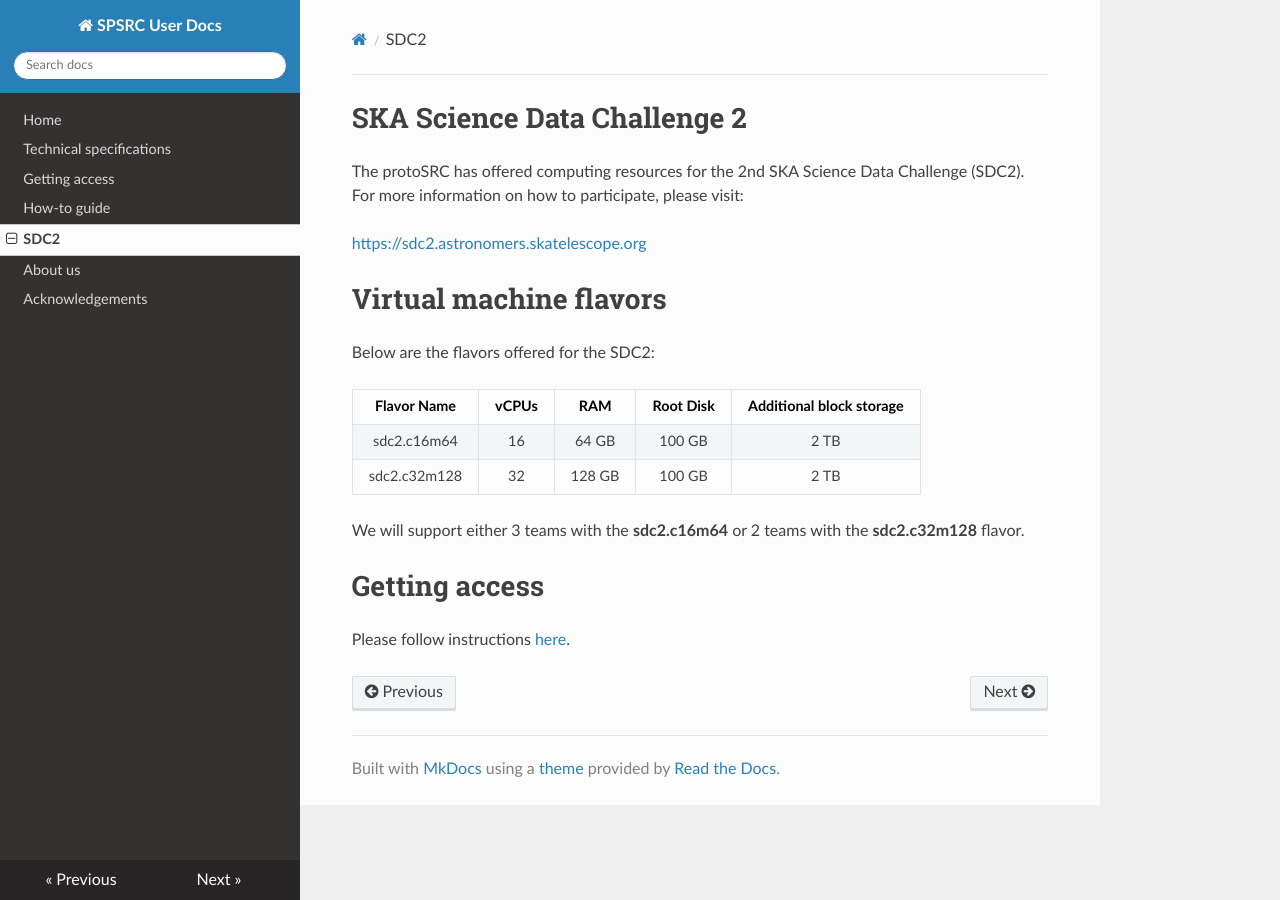
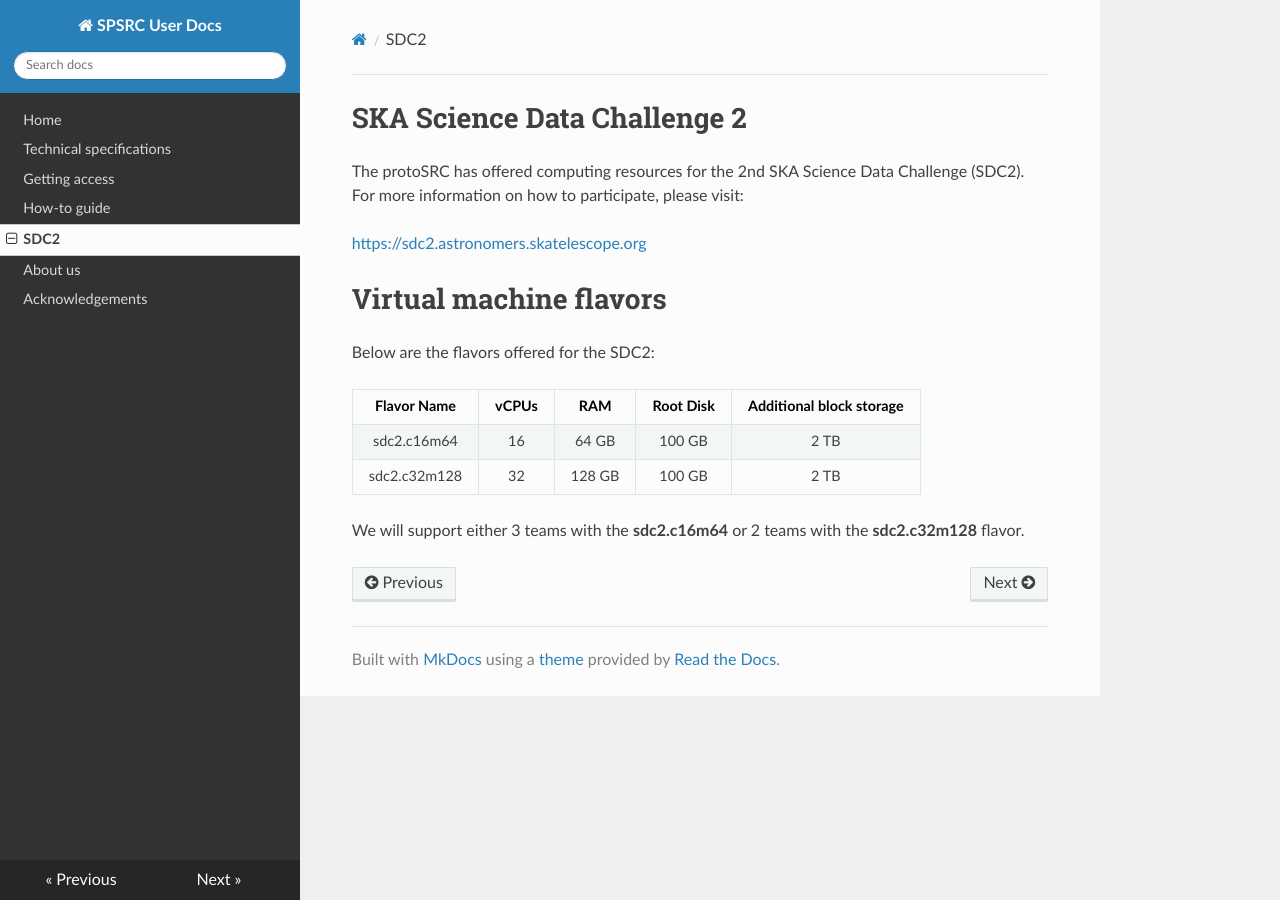
Before and after one commit to espsrc/spsrc_user_docs, an MkDocs documentation site: the page built from docs/sdc2.md, in a window 1280 px wide. Built offline with MkDocs 1.6.1, drawn with Linux system fonts in a browser that asks for light colours; nearby versions of some CDN libraries.

Commit message:
Update sdc2

```diff
--- a/docs/sdc2.md
+++ b/docs/sdc2.md
@@ -16,7 +16,3 @@ Below are the flavors offered for the SDC2:
 
 We will support either 3 teams with the **sdc2.c16m64**
 or 2 teams with the **sdc2.c32m128** flavor.
-
-# Getting access
-
-Please follow instructions [here](access.md).
```
